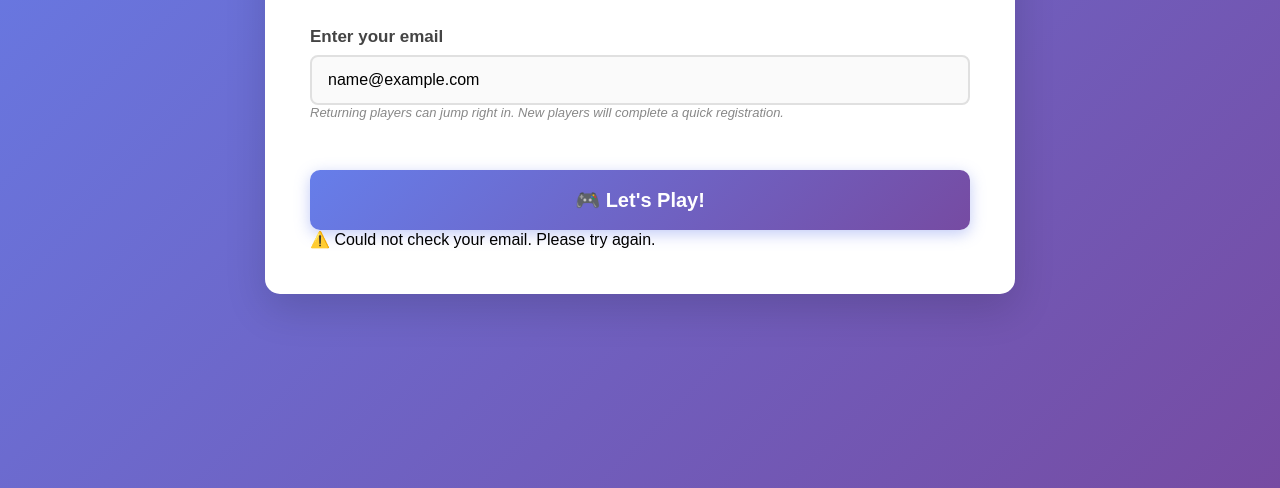
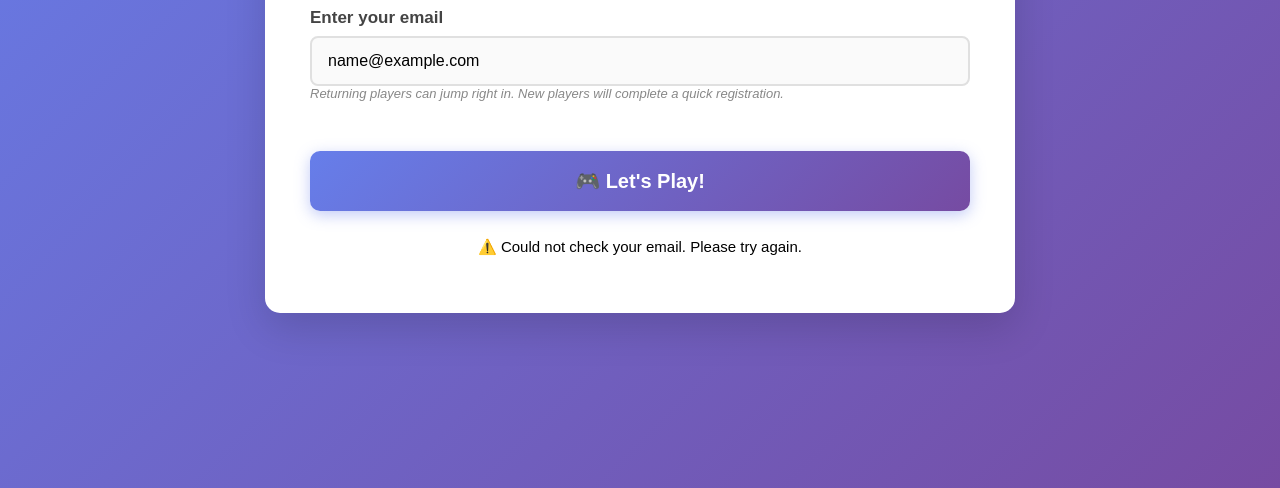
Before and after one commit to geekindata/evidi-fab-game, a plain HTML site: page index.html in a window 1280 px wide. Both pictures are taken after typing "name@example.com" into the empty fields and a click on the button "🎮 Let's Play!". Shown: the part 312-800 px from the top of the page. Drawn offline with Linux system fonts and the light colour scheme; no server answers.

Commit message:
Update index.html and styles.css to remove inline display styles for error messages and add CSS for improved styling and visibility of email error messages.

```diff
--- a/index.html
+++ b/index.html
@@ -34,7 +34,7 @@
                 <button type="submit" class="submit-button">
                     <span>🎮 Let's Play!</span>
                 </button>
-                <div id="email-error-message" style="display: none;"></div>
+                <div id="email-error-message"></div>
             </form>
         </div>
 
@@ -49,7 +49,7 @@
                 <div class="form-group">
                     <label>Enter your email</label>
                     <input type="email" id="email" placeholder="your.email@example.com" required>
-                    <p class="help-text" id="email-from-check" style="display: none;"></p>
+                    <p class="help-text" id="email-from-check"></p>
                 </div>
 
                 <div class="form-group">
@@ -112,7 +112,7 @@
                 <button type="submit" class="submit-button">
                     <span>🎮 Let's Play!</span>
                 </button>
-                <div id="error-message" style="display: none;"></div>
+                <div id="error-message"></div>
             </form>
         </div>
 
--- a/static/css/styles.css
+++ b/static/css/styles.css
@@ -243,6 +243,20 @@
     display: none;
 }
 
+#email-error-message {
+    margin-top: 15px;
+    text-align: center;
+    font-size: 15px;
+    padding: 12px;
+    border-radius: 8px;
+    font-weight: 500;
+    display: none;
+}
+
+#email-from-check {
+    display: none;
+}
+
 #error-message.error-message {
     display: block;
     color: #f44336;
```
